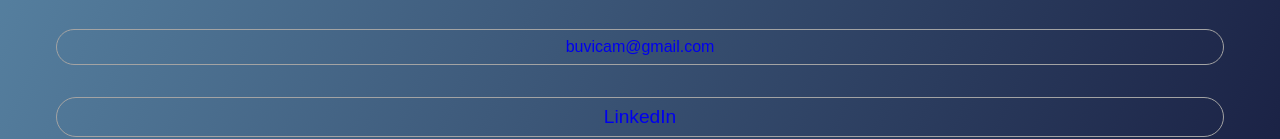
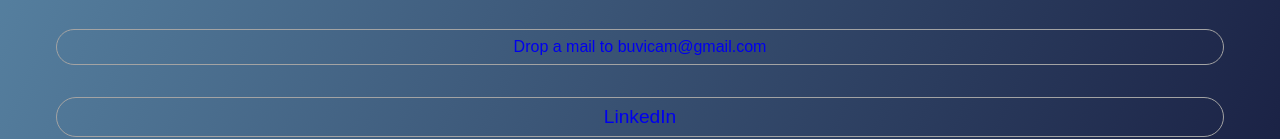
Before and after one commit to Buvica/SEE-RVU, a plain HTML site: page index.html in a window 1280 px wide. Shown: the part 2763-2902 px from the top of the page. Drawn offline with nearby package versions, Linux system fonts and the light colour scheme.

Commit message:
Update index.html

```diff
--- a/index.html
+++ b/index.html
@@ -144,7 +144,7 @@ These projects not only reflect my technical proficiency but also my commitment
       </p>
       <div class="contact-info-upper-container">
        <div class = "contact-info--container"></div>
-       <p><a href = mailto:example@gmail.com>buvicam@gmail.com</a></p>
+       <p><a href = mailto:example@gmail.com>Drop a mail to buvicam@gmail.com</a></p>
           </div>
         <div class="contact-info-container">
           <p><a href="https://www.linkedin.com/in/buvica-m-007641294/">LinkedIn</a></p>
```
